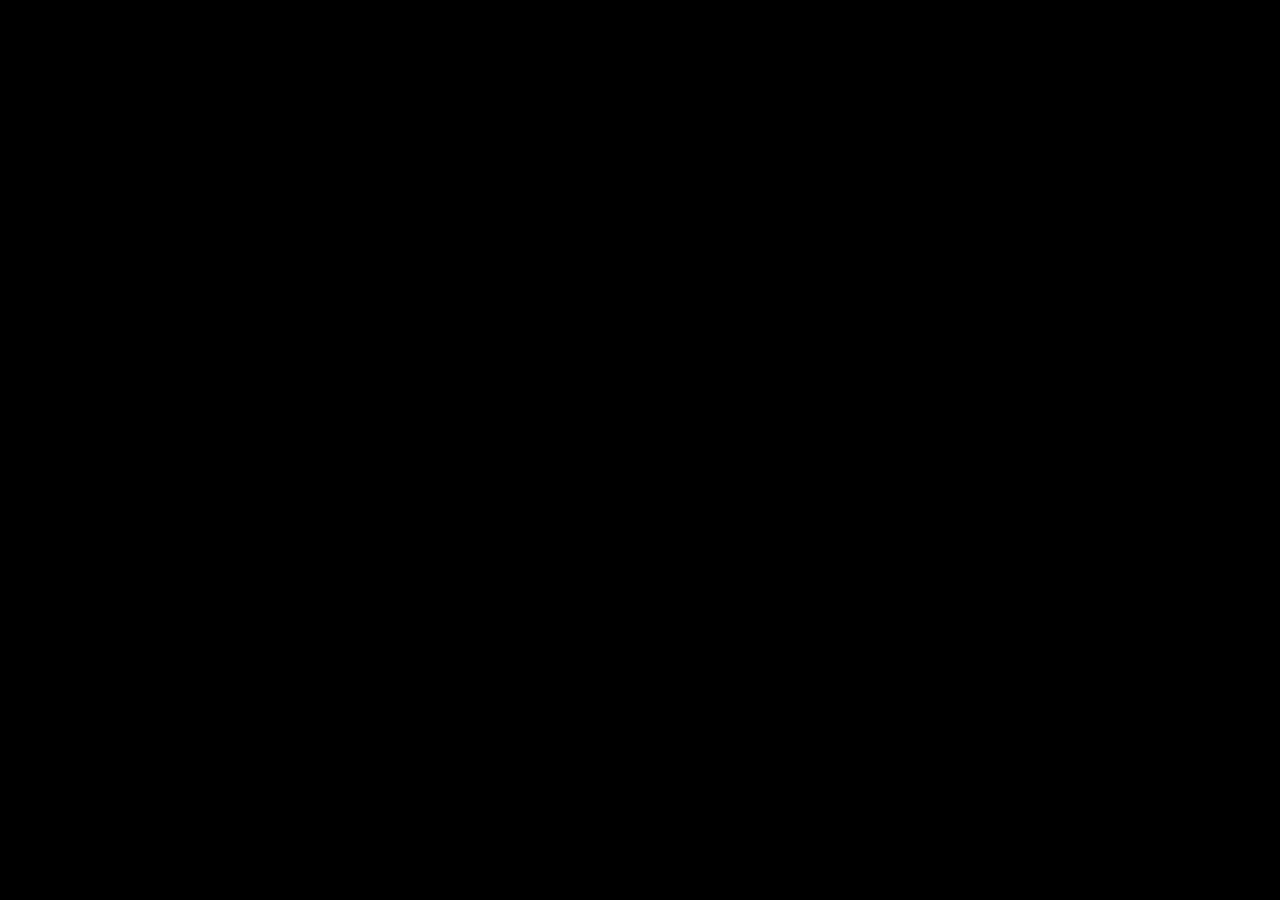
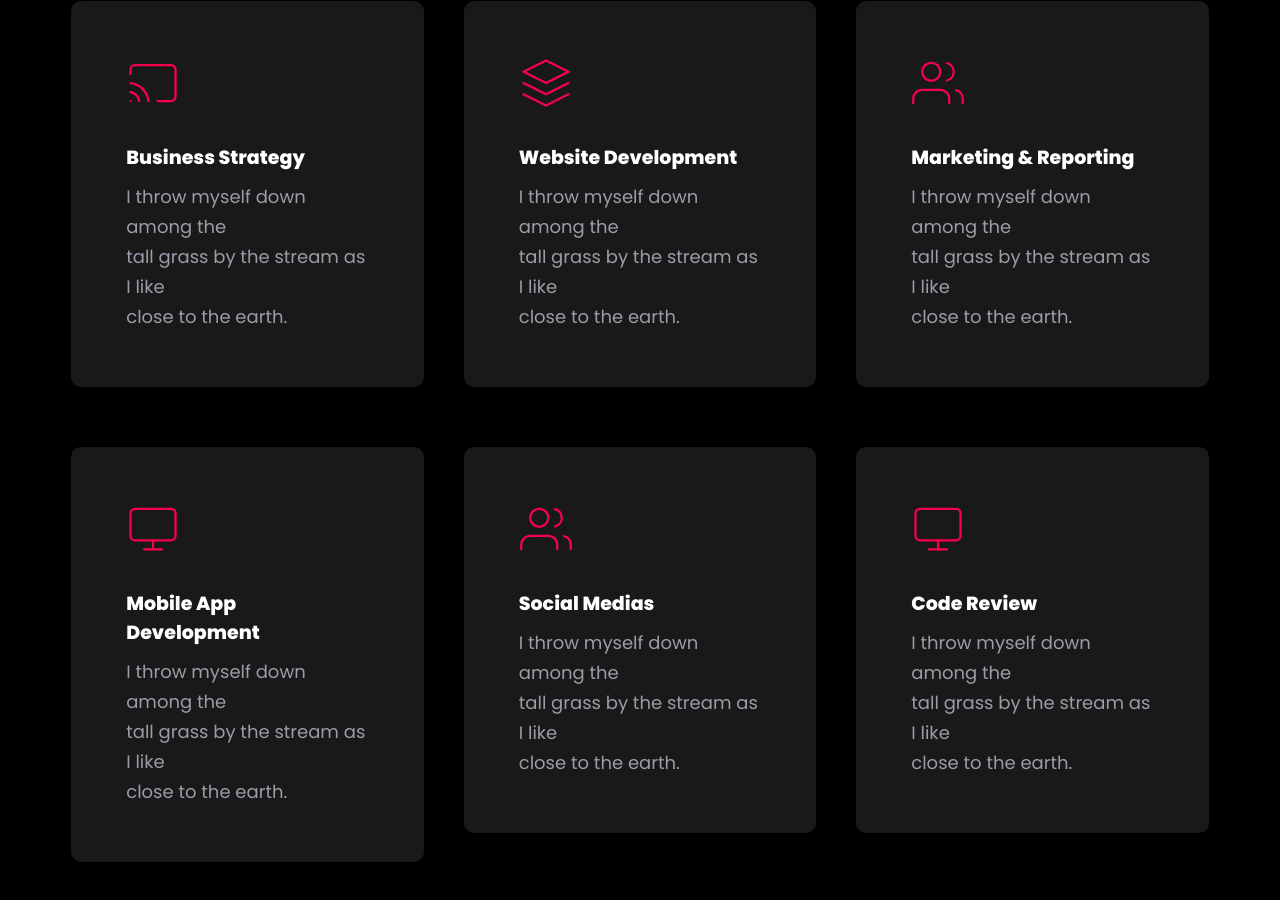
Before and after one commit to cleitonrs/reactjs-portfolio-template, a React (Create React App) app: page / in a window 1280 px wide. Shown: the part 1898-2798 px from the top of the page. Before the commit the page ends 1616 px from the top, so only its background shows below. Built offline with nearby package versions, Linux system fonts and the light colour scheme.

Commit message:
services component

```diff
--- a/src/App.js
+++ b/src/App.js
@@ -1,12 +1,14 @@
 import './App.css';
 import Home from './Home';
 import About from './About';
+import Service from './Service';
 
 function App() {
   return (
     <div className="App">
       <Home />
       <About />
+      <Service />
     </div>
   );
 }
--- /dev/null
+++ b/src/Service.css
@@ -0,0 +1,52 @@
+h1.heading {
+  font-size: 60px;
+  text-align: center;
+  font-family: Poppins, sans-serif;
+  font-weight: 700;
+  margin-bottom: 10px;
+}
+
+p.heading.p__color {
+  margin-bottom: 0;
+  text-align: center;
+  line-height: 1.2;
+}
+
+.service__box {
+  border-radius: 10px;
+  width: 100%;
+  background-color: #191919;
+  padding: 55px;
+  transition: .4s ease;
+}
+
+.service__box:hover {
+  transform: translateY(5px);
+  background-image: linear-gradient(90deg, #f61b10, #ef0963);
+}
+
+.service__box:hover .icon {
+  color: #fff;
+}
+
+.service__box:hover p.service__text.p__color {
+  color: #fff!important;
+}
+
+.icon {
+  font-size: 54px;
+  font-weight: 400;
+  margin-bottom: 23px;
+  display: inline-flex;
+  color: #f9004d;
+}
+
+p.service__text.p__color {
+  margin-bottom: 0;
+}
+
+h1.service__text {
+  font-size: 19px;
+  font-family: Poppins, sans-serif;
+  padding: 10px 0;
+}
--- /dev/null
+++ b/src/Service.js
@@ -0,0 +1,216 @@
+import React from "react";
+import "./Service.css";
+
+const Service = () => {
+  return (
+    <div className="Service component__space">
+      <div className="heading">
+        <h1 className="heading">My Awesome Services</h1>
+        <p className="heading p__color">
+          There are many variations of passages of Lorem Ipsum available
+        </p>
+        <p className="heading p__color">
+          but the majority have suffered alteration.
+        </p>
+      </div>
+      <div className="container">
+        <div className="row">
+          <div className="col__3">
+            <div className="service__box pointer">
+              <div className="icon">
+                <svg
+                  stroke="currentColor"
+                  fill="none"
+                  stroke-width="2"
+                  viewBox="0 0 24 24"
+                  stroke-linecap="round"
+                  stroke-linejoin="round"
+                  height="1em"
+                  width="1em"
+                  xmlns="http://www.w3.org/2000/svg"
+                >
+                  <path d="M2 16.1A5 5 0 0 1 5.9 20M2 12.05A9 9 0 0 1 9.95 20M2 8V6a2 2 0 0 1 2-2h16a2 2 0 0 1 2 2v12a2 2 0 0 1-2 2h-6"></path>
+                  <line x1="2" y1="20" x2="2" y2="20"></line>
+                </svg>
+              </div>
+              <div className="service__meta">
+                <h1 className="service__text">Business Strategy</h1>
+                <p className="p service__text p__color">
+                  I throw myself down among the
+                </p>
+                <p className="p service__text p__color">
+                  tall grass by the stream as I like
+                </p>
+                <p className="p service__text p__color">close to the earth.</p>
+              </div>
+            </div>
+          </div>
+
+          <div className="col__3">
+            <div className="service__box pointer">
+              <div className="icon">
+                <svg
+                  stroke="currentColor"
+                  fill="none"
+                  stroke-width="2"
+                  viewBox="0 0 24 24"
+                  stroke-linecap="round"
+                  stroke-linejoin="round"
+                  height="1em"
+                  width="1em"
+                  xmlns="http://www.w3.org/2000/svg"
+                >
+                  <polygon points="12 2 2 7 12 12 22 7 12 2"></polygon>
+                  <polyline points="2 17 12 22 22 17"></polyline>
+                  <polyline points="2 12 12 17 22 12"></polyline>
+                </svg>
+              </div>
+              <div className="service__meta">
+                <h1 className="service__text">Website Development</h1>
+                <p className="p service__text p__color">
+                  I throw myself down among the
+                </p>
+                <p className="p service__text p__color">
+                  tall grass by the stream as I like
+                </p>
+                <p className="p service__text p__color">close to the earth.</p>
+              </div>
+            </div>
+          </div>
+
+          <div className="col__3">
+            <div className="service__box pointer">
+              <div className="icon">
+                <svg
+                  stroke="currentColor"
+                  fill="none"
+                  stroke-width="2"
+                  viewBox="0 0 24 24"
+                  stroke-linecap="round"
+                  stroke-linejoin="round"
+                  height="1em"
+                  width="1em"
+                  xmlns="http://www.w3.org/2000/svg"
+                >
+                  <path d="M17 21v-2a4 4 0 0 0-4-4H5a4 4 0 0 0-4 4v2"></path>
+                  <circle cx="9" cy="7" r="4"></circle>
+                  <path d="M23 21v-2a4 4 0 0 0-3-3.87"></path>
+                  <path d="M16 3.13a4 4 0 0 1 0 7.75"></path>
+                </svg>
+              </div>
+              <div className="service__meta">
+                <h1 className="service__text">Marketing & Reporting</h1>
+                <p className="p service__text p__color">
+                  I throw myself down among the
+                </p>
+                <p className="p service__text p__color">
+                  tall grass by the stream as I like
+                </p>
+                <p className="p service__text p__color">close to the earth.</p>
+              </div>
+            </div>
+          </div>
+
+          <div className="col__3">
+            <div className="service__box pointer">
+              <div className="icon">
+                <svg
+                  stroke="currentColor"
+                  fill="none"
+                  stroke-width="2"
+                  viewBox="0 0 24 24"
+                  stroke-linecap="round"
+                  stroke-linejoin="round"
+                  height="1em"
+                  width="1em"
+                  xmlns="http://www.w3.org/2000/svg"
+                >
+                  <rect x="2" y="3" width="20" height="14" rx="2" ry="2"></rect>
+                  <line x1="8" y1="21" x2="16" y2="21"></line>
+                  <line x1="12" y1="17" x2="12" y2="21"></line>
+                </svg>
+              </div>
+              <div className="service__meta">
+                <h1 className="service__text">Mobile App Development</h1>
+                <p className="p service__text p__color">
+                  I throw myself down among the
+                </p>
+                <p className="p service__text p__color">
+                  tall grass by the stream as I like
+                </p>
+                <p className="p service__text p__color">close to the earth.</p>
+              </div>
+            </div>
+          </div>
+
+          <div className="col__3">
+            <div className="service__box pointer">
+              <div className="icon">
+                <svg
+                  stroke="currentColor"
+                  fill="none"
+                  stroke-width="2"
+                  viewBox="0 0 24 24"
+                  stroke-linecap="round"
+                  stroke-linejoin="round"
+                  height="1em"
+                  width="1em"
+                  xmlns="http://www.w3.org/2000/svg"
+                >
+                  <path d="M17 21v-2a4 4 0 0 0-4-4H5a4 4 0 0 0-4 4v2"></path>
+                  <circle cx="9" cy="7" r="4"></circle>
+                  <path d="M23 21v-2a4 4 0 0 0-3-3.87"></path>
+                  <path d="M16 3.13a4 4 0 0 1 0 7.75"></path>
+                </svg>
+              </div>
+              <div className="service__meta">
+                <h1 className="service__text">Social Medias</h1>
+                <p className="p service__text p__color">
+                  I throw myself down among the
+                </p>
+                <p className="p service__text p__color">
+                  tall grass by the stream as I like
+                </p>
+                <p className="p service__text p__color">close to the earth.</p>
+              </div>
+            </div>
+          </div>
+
+          <div className="col__3">
+            <div className="service__box pointer">
+              <div className="icon">
+                <svg
+                  stroke="currentColor"
+                  fill="none"
+                  stroke-width="2"
+                  viewBox="0 0 24 24"
+                  stroke-linecap="round"
+                  stroke-linejoin="round"
+                  height="1em"
+                  width="1em"
+                  xmlns="http://www.w3.org/2000/svg"
+                >
+                  <rect x="2" y="3" width="20" height="14" rx="2" ry="2"></rect>
+                  <line x1="8" y1="21" x2="16" y2="21"></line>
+                  <line x1="12" y1="17" x2="12" y2="21"></line>
+                </svg>
+              </div>
+              <div className="service__meta">
+                <h1 className="service__text">Code Review</h1>
+                <p className="p service__text p__color">
+                  I throw myself down among the
+                </p>
+                <p className="p service__text p__color">
+                  tall grass by the stream as I like
+                </p>
+                <p className="p service__text p__color">close to the earth.</p>
+              </div>
+            </div>
+          </div>
+        </div>
+      </div>
+    </div>
+  );
+};
+
+export default Service;
```
